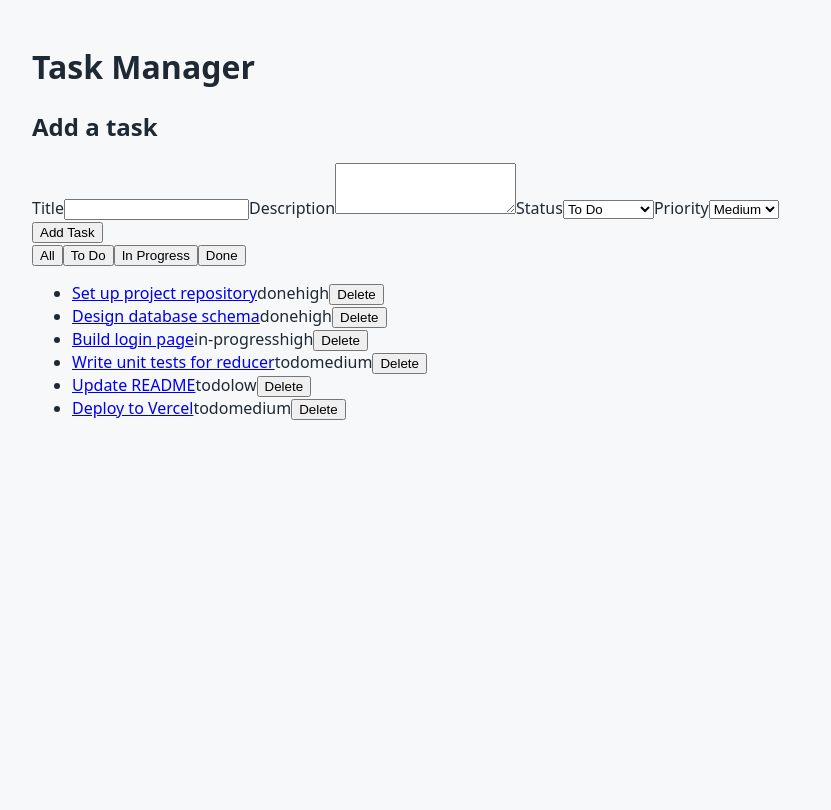
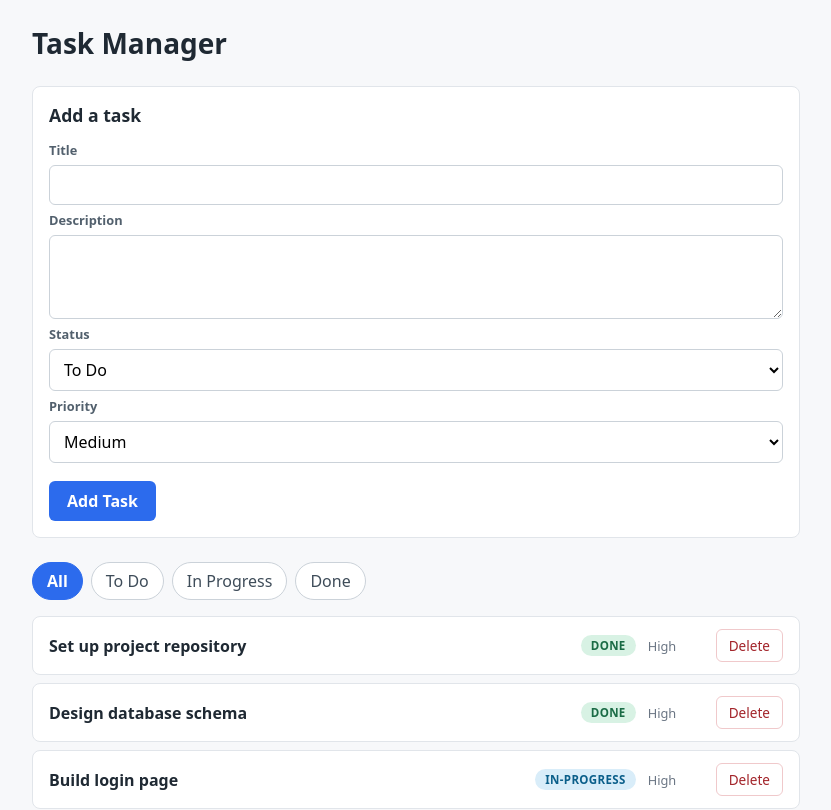
Before and after one commit to DAMI333N/taskflow-web, a React (Vite) app: page /tasks in a window 1280 px wide. Shown: the top 810 px of the page, without its empty margins (224-1055 px from the left). Built offline with nearby package versions, Linux system fonts and the light colour scheme.

Commit message:
docs: add README, screenshot, and project documentation

```diff
--- a/src/App.css
+++ b/src/App.css
@@ -4,3 +4,218 @@
   margin: 0 auto;
   padding: 24px 16px 48px;
 }
+
+header h1 {
+  margin: 0 0 24px;
+  font-size: 1.75rem;
+}
+
+/* Add task form */
+.add-task-form {
+  display: grid;
+  gap: 6px;
+  padding: 16px;
+  margin-bottom: 24px;
+  background: #ffffff;
+  border: 1px solid #e1e5ea;
+  border-radius: 8px;
+}
+
+.add-task-form h2 {
+  margin: 0 0 8px;
+  font-size: 1.1rem;
+}
+
+.add-task-form label {
+  font-size: 0.8rem;
+  font-weight: 600;
+  color: #52606d;
+}
+
+.add-task-form input,
+.add-task-form textarea,
+.add-task-form select {
+  padding: 8px 10px;
+  font: inherit;
+  background: #ffffff;
+  border: 1px solid #cbd2d9;
+  border-radius: 6px;
+}
+
+.add-task-form textarea {
+  resize: vertical;
+}
+
+.add-task-form button {
+  justify-self: start;
+  margin-top: 12px;
+  padding: 9px 18px;
+  font: inherit;
+  font-weight: 600;
+  color: #ffffff;
+  background: #2c6bed;
+  border: none;
+  border-radius: 6px;
+  cursor: pointer;
+}
+
+.add-task-form button:hover {
+  background: #1f56c4;
+}
+
+/* Filter bar */
+.filter-bar {
+  display: flex;
+  flex-wrap: wrap;
+  gap: 8px;
+  margin-bottom: 16px;
+}
+
+.filter-button {
+  padding: 7px 14px;
+  font: inherit;
+  color: #3e4c59;
+  background: #ffffff;
+  border: 1px solid #cbd2d9;
+  border-radius: 999px;
+  cursor: pointer;
+}
+
+.filter-button:hover {
+  color: #2c6bed;
+  border-color: #2c6bed;
+}
+
+.filter-button.is-active {
+  font-weight: 600;
+  color: #ffffff;
+  background: #2c6bed;
+  border-color: #2c6bed;
+}
+
+/* Task list */
+.task-list {
+  display: grid;
+  gap: 8px;
+  margin: 0;
+  padding: 0;
+  list-style: none;
+}
+
+.task-item {
+  display: grid;
+  grid-template-columns: 1fr auto auto auto;
+  align-items: center;
+  gap: 12px;
+  padding: 12px 16px;
+  background: #ffffff;
+  border: 1px solid #e1e5ea;
+  border-radius: 8px;
+}
+
+.task-title {
+  font-weight: 600;
+  color: #1f2933;
+  text-decoration: none;
+}
+
+.task-title:hover {
+  color: #2c6bed;
+  text-decoration: underline;
+}
+
+.badge {
+  padding: 3px 10px;
+  font-size: 0.72rem;
+  font-weight: 700;
+  letter-spacing: 0.03em;
+  text-transform: uppercase;
+  white-space: nowrap;
+  border-radius: 999px;
+}
+
+.badge-todo {
+  color: #8a6100;
+  background: #fdf3d7;
+}
+
+.badge-in-progress {
+  color: #0b5f8a;
+  background: #d9edf9;
+}
+
+.badge-done {
+  color: #1a6b45;
+  background: #d8f2e4;
+}
+
+.priority {
+  min-width: 56px;
+  font-size: 0.8rem;
+  color: #6b7684;
+  text-transform: capitalize;
+}
+
+.delete-button {
+  padding: 6px 12px;
+  font: inherit;
+  font-size: 0.85rem;
+  color: #a3252b;
+  background: #ffffff;
+  border: 1px solid #f0c9cb;
+  border-radius: 6px;
+  cursor: pointer;
+}
+
+.delete-button:hover {
+  color: #ffffff;
+  background: #c0392f;
+  border-color: #c0392f;
+}
+
+/* Detail page */
+.task-detail {
+  padding: 20px 24px;
+  background: #ffffff;
+  border: 1px solid #e1e5ea;
+  border-radius: 8px;
+}
+
+.task-detail h2 {
+  margin: 12px 0 20px;
+}
+
+.task-detail a {
+  font-size: 0.9rem;
+  color: #2c6bed;
+}
+
+.task-fields {
+  display: grid;
+  grid-template-columns: 120px 1fr;
+  gap: 10px 16px;
+  margin: 0;
+}
+
+.task-fields dt {
+  font-size: 0.78rem;
+  font-weight: 700;
+  letter-spacing: 0.03em;
+  text-transform: uppercase;
+  color: #7b8794;
+}
+
+.task-fields dd {
+  margin: 0;
+}
+
+@media (max-width: 540px) {
+  .task-item {
+    grid-template-columns: 1fr auto;
+    row-gap: 8px;
+  }
+
+  .task-title {
+    grid-column: 1 / -1;
+  }
+}
--- a/src/context/TaskContext.jsx
+++ b/src/context/TaskContext.jsx
@@ -38,6 +38,10 @@ export function TaskProvider({ children }) {
   return <TaskContext.Provider value={value}>{children}</TaskContext.Provider>;
 }
 
+// The assignment specifies that the context lives in this file, so the consumer
+// hook is exported alongside the provider. This only affects Fast Refresh:
+// editing this file triggers a full reload instead of a hot update.
+// eslint-disable-next-line react-refresh/only-export-components
 export function useTasks() {
   const context = useContext(TaskContext);
 
--- a/src/pages/TaskDetailPage.jsx
+++ b/src/pages/TaskDetailPage.jsx
@@ -1,8 +1,42 @@
 // src/pages/TaskDetailPage.jsx
-import { useParams } from 'react-router-dom';
+import { Link, useParams } from 'react-router-dom';
+import { useTasks } from '../context/TaskContext.jsx';
 
 export default function TaskDetailPage() {
   const { id } = useParams();
+  const { tasks } = useTasks();
 
-  return <p>Task detail page placeholder, id: {id}</p>;
+  const task = tasks.find((item) => String(item.id) === id);
+
+  if (!task) {
+    return (
+      <section className="task-detail">
+        <h2>Task not found</h2>
+        <p>No task matches the id {id}.</p>
+        <Link to="/tasks">Back to all tasks</Link>
+      </section>
+    );
+  }
+
+  return (
+    <section className="task-detail">
+      <Link to="/tasks">Back to all tasks</Link>
+
+      <h2>{task.title}</h2>
+
+      <dl className="task-fields">
+        <dt>Status</dt>
+        <dd>{task.status}</dd>
+
+        <dt>Priority</dt>
+        <dd>{task.priority}</dd>
+
+        <dt>Description</dt>
+        <dd>{task.description || 'No description provided.'}</dd>
+
+        <dt>ID</dt>
+        <dd>{String(task.id)}</dd>
+      </dl>
+    </section>
+  );
 }
```
Also changed, not shown: 2 other files (tests, documents, lock files or other folders).
